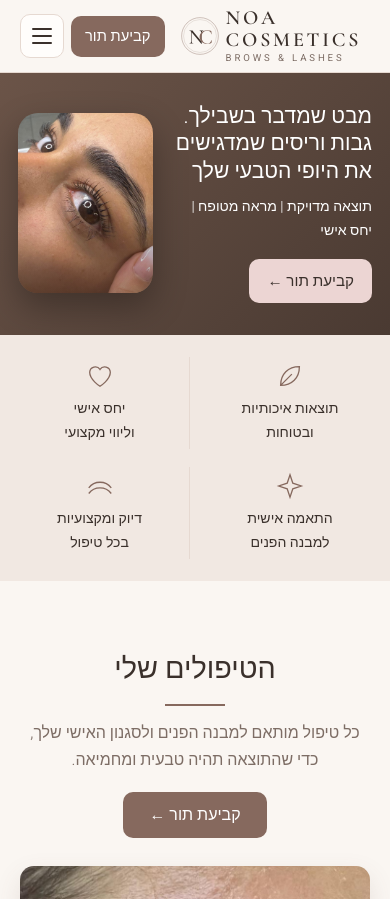
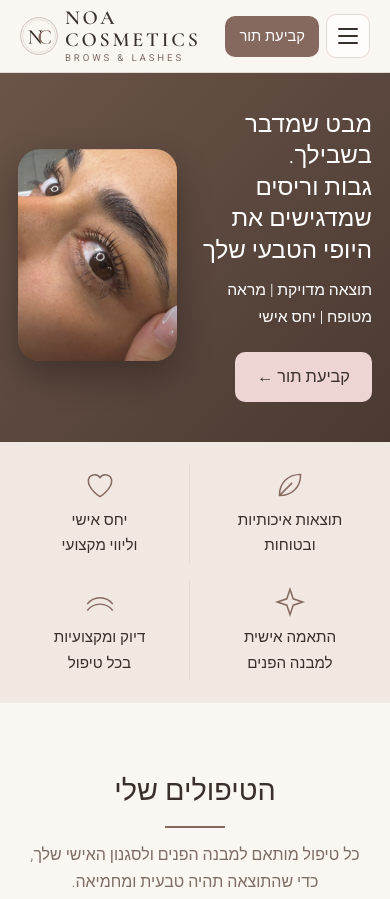
Before and after one commit to Dvirda1/Noa-cosmetics, a website: page site/index.html in a window 390 px wide. Shown: the top 899 px of the page. Drawn offline with nearby package versions, Linux system fonts and the light colour scheme; no server answers.

Commit message:
Mobile: larger hero and trust points; menu + booking button on the right, logo on the left
Co-Authored-By: Claude Opus 5.5 <noreply@anthropic.com>

```diff
--- a/site/index.html
+++ b/site/index.html
@@ -62,7 +62,7 @@ nav .mnav>.wrap{height:auto;display:flex;flex-direction:column;align-items:stret
 .mnav a{color:var(--ink);text-decoration:none;font-weight:400;font-size:1.08rem;padding:14px 4px;border-bottom:1px solid var(--line)}
 .mnav a:last-child{border-bottom:0;margin-bottom:8px}
 .mnav a:hover,.mnav a:focus-visible{color:var(--accent)}
-@media(max-width:900px){.links{display:none}.burger{display:flex}}
+@media(max-width:900px){.links{display:none}.burger{display:flex;order:-1}.nav-end{order:-1}}
 @media(min-width:901px){.mnav{display:none}}
 @media(max-width:400px){nav .btn{padding:10px 14px;font-size:.92rem}.nav-end{gap:7px}}
 @media(max-width:360px){nav .wrap{gap:8px}.logo{font-size:1.02rem;letter-spacing:.08em}.logo small{letter-spacing:.18em;font-size:.55rem}.brand img{width:32px;height:32px}.brand{gap:6px;min-width:0}nav .btn{padding:9px 11px;font-size:.85rem}.nav-end{gap:6px}.burger{width:40px;height:40px}}
@@ -79,12 +79,12 @@ nav .mnav>.wrap{height:auto;display:flex;flex-direction:column;align-items:stret
 .script{font-family:'Great Vibes',cursive;font-size:2.2rem;line-height:1.05;position:absolute;left:7%;bottom:8%;z-index:1;text-align:left;direction:ltr;color:#fff;text-shadow:0 2px 12px rgba(0,0,0,.45)}
 .script span{display:block;padding-left:calc(var(--i)*16px)}
 @media(max-width:820px){
-.hero{grid-template-columns:1fr 38%;gap:16px;align-items:center;min-height:0;padding:30px 18px 32px;background:linear-gradient(135deg,#6b5448,#4a3a32)}
+.hero{grid-template-columns:1fr 45%;gap:16px;align-items:center;min-height:0;padding:36px 18px 40px;background:linear-gradient(135deg,#6b5448,#4a3a32)}
 .hero-txt{padding:0;background:none}
-.hero h1{font-size:clamp(1.25rem,5.4vw,1.75rem);margin-bottom:10px}
-.hero p{font-size:.88rem;margin-bottom:16px;letter-spacing:0}
-.hero .btn{padding:11px 18px;font-size:.95rem}
-.hero-img{aspect-ratio:3/4;border-radius:20px;box-shadow:0 14px 34px rgba(0,0,0,.3)}
+.hero h1{font-size:clamp(1.4rem,6.2vw,2rem);margin-bottom:12px}
+.hero p{font-size:.98rem;margin-bottom:20px;letter-spacing:0}
+.hero .btn{padding:13px 22px;font-size:1.02rem}
+.hero-img{aspect-ratio:3/4;border-radius:22px;box-shadow:0 14px 34px rgba(0,0,0,.3)}
 .hero-img::after{background:linear-gradient(to top,rgba(60,45,38,.45),transparent 45%)}
 .script{display:none}
 }
@@ -93,7 +93,7 @@ nav .mnav>.wrap{height:auto;display:flex;flex-direction:column;align-items:stret
 .trust div{font-size:.95rem;font-weight:400;padding:4px 10px;border-inline-start:1px solid var(--line)}
 .trust div:first-child{border:0}
 .trust svg{display:block;margin:0 auto 6px;width:30px;height:30px;stroke:var(--accent);fill:none;stroke-width:1.4}
-@media(max-width:820px){.trust .wrap{grid-template-columns:1fr 1fr;row-gap:18px;padding-top:22px;padding-bottom:22px}.trust div{font-size:.88rem}.trust div:nth-child(3){border:0}}
+@media(max-width:820px){.trust .wrap{grid-template-columns:1fr 1fr;row-gap:18px;padding-top:22px;padding-bottom:22px}.trust div{font-size:.95rem}.trust svg{width:34px;height:34px}.trust div:nth-child(3){border:0}}
 section{padding:64px 0}
 .split{display:grid;grid-template-columns:260px 1fr;gap:28px;align-items:center}
 @media(max-width:860px){.split{grid-template-columns:1fr;text-align:center}}
```
